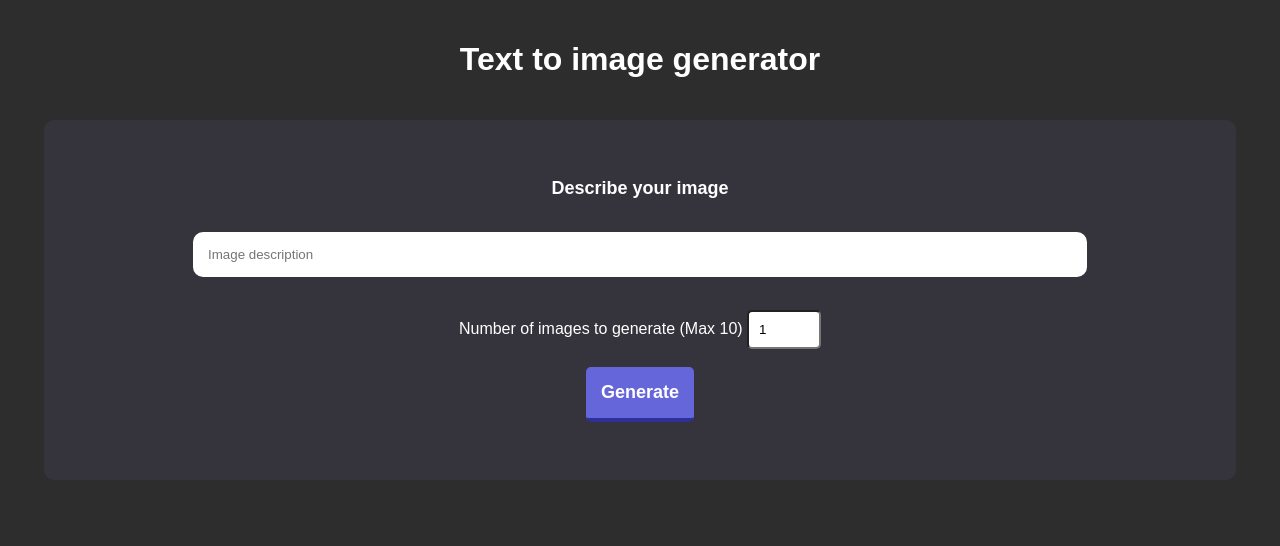
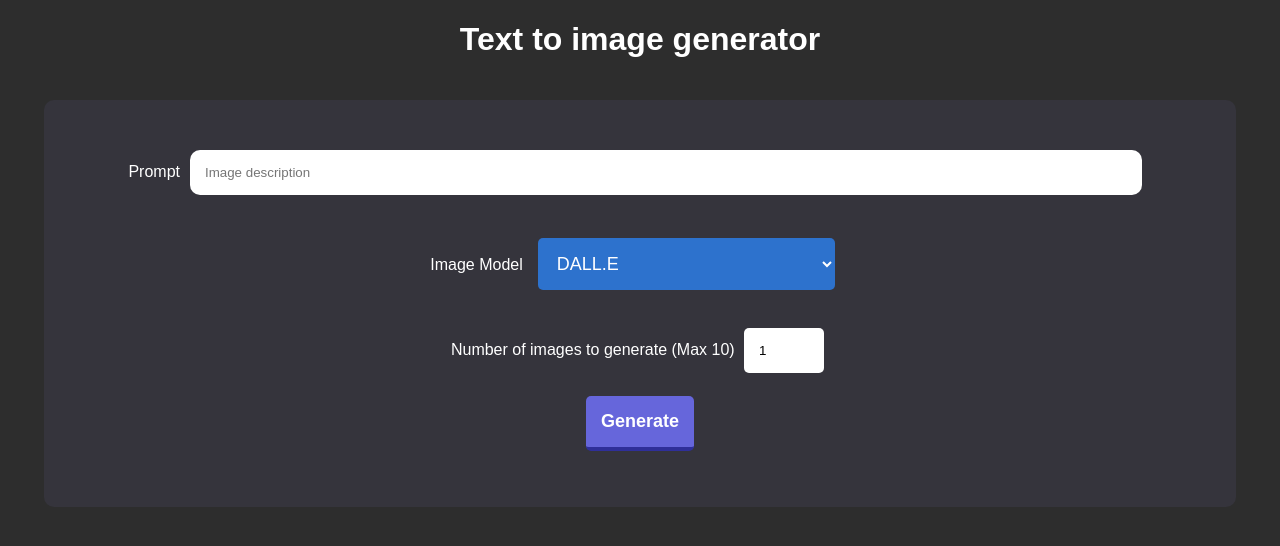
Before and after one commit to aandrew-me/textToImage, a Next.js app: page / in a window 1280 px wide. Shown: the top 546 px of the page. Built offline with nearby package versions, Linux system fonts and the light colour scheme.

Commit message:
Add new model support

```diff
--- a/package.json
+++ b/package.json
@@ -9,6 +9,7 @@
     "lint": "next lint"
   },
   "dependencies": {
+    "axios": "^1.4.0",
     "dotenv": "^16.0.3",
     "eslint": "8.30.0",
     "eslint-config-next": "13.1.1",
--- a/pages/api/image.js
+++ b/pages/api/image.js
@@ -1,8 +1,10 @@
+import axios from "axios";
+
 const { Configuration, OpenAIApi } = require("openai");
 require("dotenv").config();
 
 const configuration = new Configuration({
-	apiKey: process.env.API_KEY,
+	apiKey: process.env.OPENAI_API_KEY,
 });
 
 const openai = new OpenAIApi(configuration);
@@ -11,18 +13,64 @@
 	if (req.method == "POST") {
 		let jsonReq = req.body;
 		console.log(jsonReq);
+
+		// For openai dalle model
+		if (jsonReq.model === "dalle") {
 			try {
-			const response = await openai.createImage(jsonReq);
+				const response = await openai.createImage({
+					prompt: jsonReq.prompt,
+					n: jsonReq.n,
+					size: jsonReq.size,
+				});
 				const imageList = response.data.data;
 				console.log(response.data.data);
 				res.status(200).json({ list: imageList, status: true });
 			} catch (error) {
 				console.log(error.response.data.error.message);
-      let message = error.message
-      if (error.response.data.error.message){
-        message = error.response.data.error.message
+				let message = error.message;
+				if (error.response.data.error.message) {
+					message = error.response.data.error.message;
 				}
 				res.status(403).json({ message, status: false });
+			}
+		}
+		// For other models
+		else {
+			const data = {
+				key: process.env.STABLEDIFFUSION_API_KEY,
+				model_id: jsonReq.model,
+				prompt: jsonReq.prompt,
+				negative_prompt: "",
+				width: "512",
+				height: "512",
+				samples: "1",
+				num_inference_steps: "30",
+				safety_checker: "no",
+				enhance_prompt: "no",
+				seed: "null",
+				guidance_scale: 7.5,
+				webhook: null,
+				track_id: null,
+			};
+
+			let response = await axios.post(
+				"https://stablediffusionapi.com/api/v3/dreambooth",
+				data
+			);
+
+			if (response.data.status != "error"){
+				let imageList = response.data.output;
+				let newImageList = [];
+				imageList.forEach((element) => {
+					newImageList.push({ url: element });
+				});
+				console.log(newImageList);
+				res.status(200).json({ list: newImageList, status: true });
+			} else {
+				console.log(response.data.messege)
+				res.status(403).json({ "message": response.data.messege, status: false });
+			}
+
 		}
 	} else {
 		res.status(200).json({ Status: "Send post request" });
--- a/pages/index.js
+++ b/pages/index.js
@@ -9,7 +9,14 @@
 	const generate = () => {
 		const description = descriptionBtn.current.value;
 		const num = Number(numField.current.value);
+		const customModel = getId("customModel").value;
+		let model = getId("modelSelect").value;
+		if (customModel.length > 0 && model == "custom") {
+			console.log("Custom model selected");
+			model = customModel;
+		}
 		console.log("Num is " + num);
+		console.log("Model:", model);
 
 		if (description && num <= 10 && num >= 1) {
 			Images.current.innerHTML = "";
@@ -20,6 +27,7 @@
 				prompt: description,
 				n: num,
 				size: "512x512",
+				model,
 			};
 
 			fetch("/api/image", {
@@ -54,7 +62,7 @@
 		<div>
 			<h1>Text to image generator</h1>
 			<div id="box">
-				<p>Describe your image</p>
+				<label htmlFor="description">Prompt</label>
 				<input
 					ref={descriptionBtn}
 					type="text"
@@ -65,6 +73,39 @@
 							generate();
 						}
 					}}
+				/>
+
+				<br />
+				<br />
+				<label>Image Model</label>
+				<select
+					id="modelSelect"
+					onChange={() => {
+						let model = getId("modelSelect").value;
+						if (model == "custom") {
+							getId("customModel").style.display = "inline";
+						} else {
+							getId("customModel").style.display = "none";
+						}
+					}}
+				>
+					<option value="dalle">DALL.E</option>
+					<option value="midjourney">Midjourney</option>
+					<option value="realistic-vision-v13">
+						Realistic Vision V13
+					</option>
+					<option value="anything-v4">Anything V4</option>
+					<option value="synthwave-diffusion">
+						Synthwave Diffusion
+					</option>
+					<option value="custom">
+						Custom Stable Diffusion model
+					</option>
+				</select>
+				<input
+					type="text"
+					id="customModel"
+					placeholder="Custom Model ID"
 				/>
 				<br />
 				<br />
@@ -91,3 +132,7 @@
 		</div>
 	);
 }
+
+function getId(id) {
+	return document.getElementById(id);
+}
--- a/styles/globals.css
+++ b/styles/globals.css
@@ -12,30 +12,27 @@
   display:inline-block;
   border-radius: 10px;
   padding:40px 20px;
+  margin:20px 0 30px 0;
 }
 
 #description{
   padding:15px;
-  margin:15px;
+  margin:10px;
   border:none;
   border-radius: 10px;
   outline: none;
-  width:75%;
-}
-h1{
-  padding:20px;
+  width:80%;
 }
 
-p{
-  font-weight: bold;
-  font-size: large;
-}
+
 
 #num{
   width:50px;
-  padding:10px;
+  padding: 15px;
   border-radius: 5px;
   outline:none;
+  border:none;
+  margin:5px;
 
 }
 
@@ -63,3 +60,21 @@
 @media screen and (max-width:650px) {
   .images{width:90%}
 }
+
+#modelSelect, #customModel{
+  padding:15px;
+  font-size: large;
+  margin:15px;
+  border:none;
+  background-color: rgb(45, 114, 205);
+  color:white;
+  border-radius: 5px;
+  outline: none;
+}
+
+#customModel{
+  display:none;
+}
+#customModel::placeholder{
+  color:rgb(196, 194, 194);
+}
```
Also changed, not shown: 2 other files (tests, documents, lock files or other folders). Lines whose indentation alone changed are shown as unchanged.
